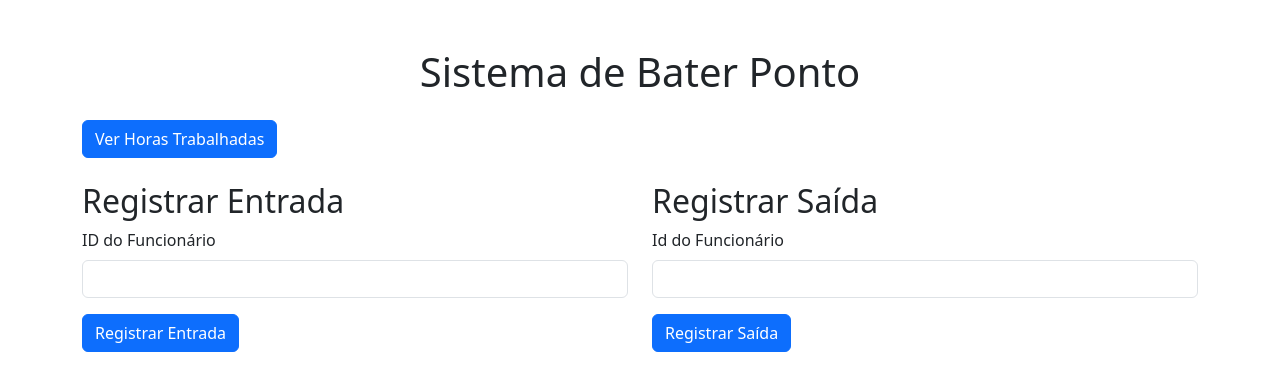
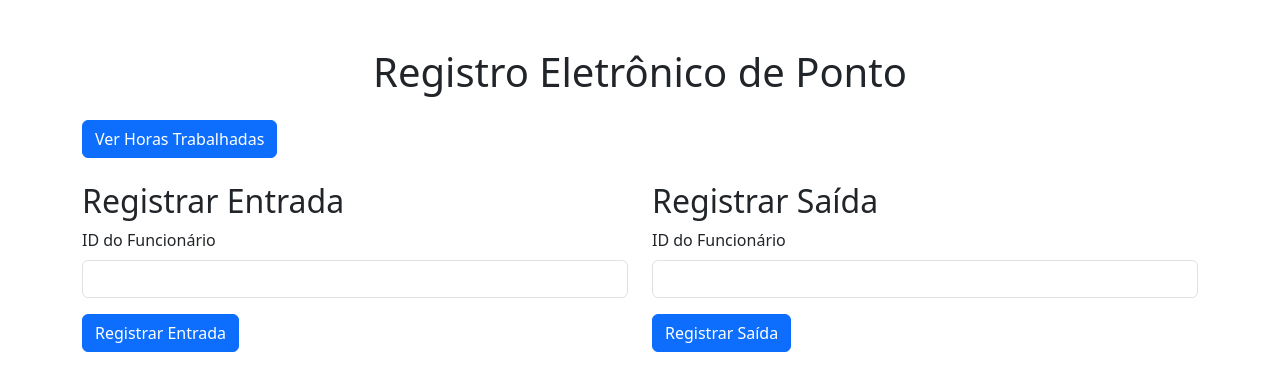
Before and after one commit to Wilwalker27/relogio_ponto, a PHP site: page /index.php in a window 1280 px wide. Shown: the top 391 px of the page. Run offline with PHP 8.4, Linux system fonts and the light colour scheme.

Commit message:
adição de comentários explicando o passo a passo

```diff
--- a/App/Controller/FuncionarioController.php
+++ b/App/Controller/FuncionarioController.php
@@ -6,7 +6,7 @@ class FuncionarioController
     private $id;
     public function __construct($id = null)
     {
-        $this->connection = new Connection();
+        $this->connection = new Connection(); // conexão com a tabela de funcionários
         $this->id = $id;
     }
     public function create($funcionario)
--- a/App/Controller/PontoController.php
+++ b/App/Controller/PontoController.php
@@ -1,11 +1,11 @@
 <?php
 require "./App/Model/PontoModel.php";
 
-class PontoController
+class PontoController // registrar a chegada dos funcionários no BD
 {
     public function entrada(FuncionarioModel $funcionario){
         try {
-            # Conexao com o bd
+            # Conexão com o BD
             $conn = new Connection();
 
             $pontoService = new PontoService($conn, $funcionario);
@@ -16,7 +16,7 @@ class PontoController
         }
     }
 
-    public function saida(FuncionarioModel $funcionario){
+    public function saida(FuncionarioModel $funcionario){ // registrar a saída dos funcionários
         $conn = new Connection();
 
         $pontoService = new PontoService($conn, $funcionario);
--- a/App/Database/Connection.php
+++ b/App/Database/Connection.php
@@ -1,9 +1,9 @@
 <?php
 class Connection
 {
-    private $DSN = 'mysql:host=localhost;dbname=project';
-    private string $user = 'root';
-    private string $password = 'root';
+    private $DSN = 'mysql:host=localhost;dbname=time_clock'; // nome da database do mysql
+    private string $user = 'root'; // nome de usário para acesso ao banco de dados
+    private string $password = 'root'; // senha de usário para acesso ao banco de dados
 
     public function connect(){
         try {
--- a/index.php
+++ b/index.php
@@ -10,12 +10,13 @@
 <head>
     <meta charset="UTF-8">
     <meta name="viewport" content="width=device-width, initial-scale=1.0">
-    <title>Sistema de Bater Ponto</title>
+    <link rel="icon" href="./imagens/pngegg.png" type="image/png">
+    <title>R-E-P</title>
     <link rel="stylesheet" href="https://cdn.jsdelivr.net/npm/bootstrap@5.3.0/dist/css/bootstrap.min.css">
 </head>
 <body>
     <div class="container mt-5">
-        <h1 class="text-center">Sistema de Bater Ponto</h1>
+        <h1 class="text-center">Registro Eletrônico de Ponto</h1>
         <div class="mt-4">
             <a href="horarioTrabalhado.php" class="btn btn-primary">Ver Horas Trabalhadas</a>
         </div>
@@ -46,7 +47,7 @@
                 <h2>Registrar Saída</h2>
                 <form method="post">
                     <div class="mb-3">
-                        <label for="saidaNome" class="form-label">Id do Funcionário</label>
+                        <label for="saidaNome" class="form-label">ID do Funcionário</label>
                         <input type="text" name="id_funcionario_saida" class="form-control" id="saidaNome" required>
                     </div>
                     <button type="submit" class="btn btn-primary">Registrar Saída</button>
```
Also changed, not shown: css/style.css (added), imagens/pngegg.png (added), readme.md.
